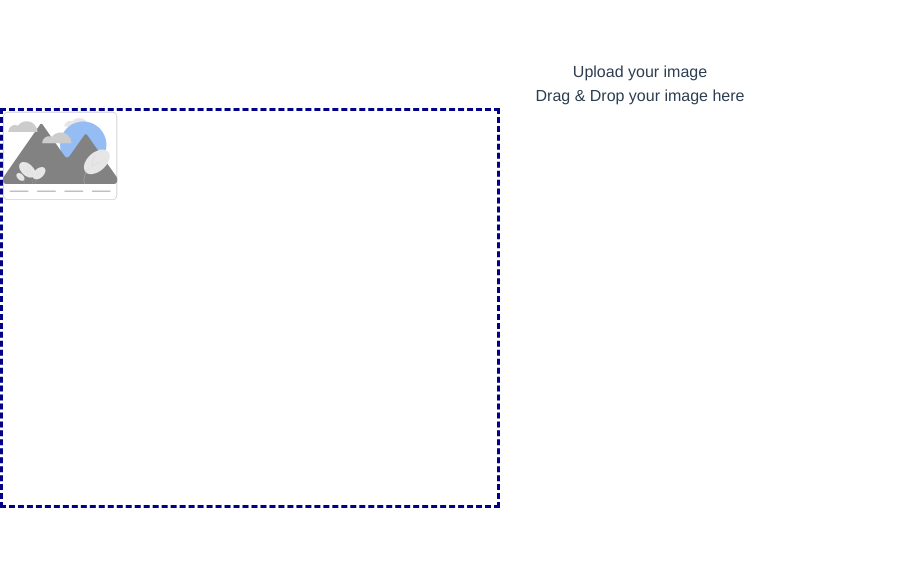
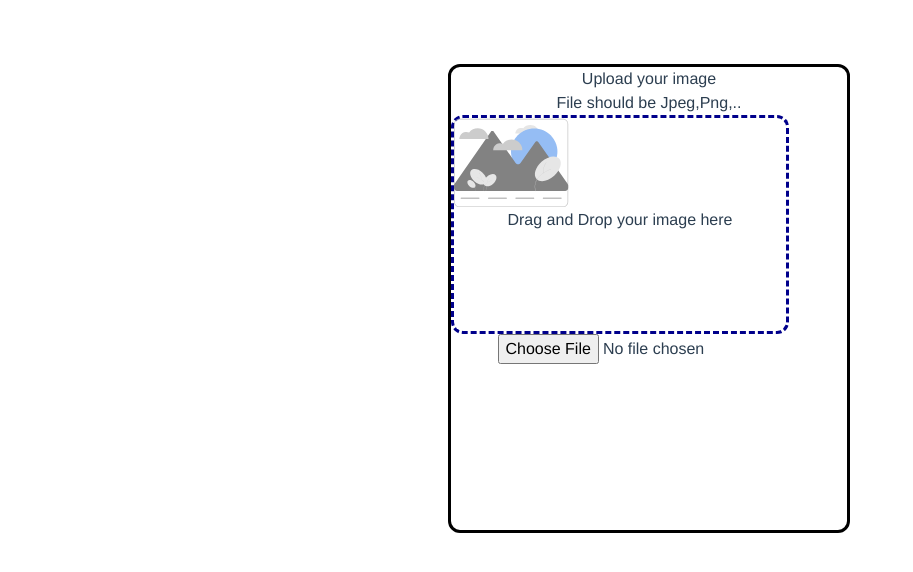
Before and after one commit to BIRDISS-kawtar/ImageUploader, a Vue app: page / in a window 1280 px wide. Shown: the top 572 px of the page, without its empty margins (0-913 px from the left). Built offline with nearby package versions, Linux system fonts and the light colour scheme.

Commit message:
upload with button

```diff
--- a/src/App.vue
+++ b/src/App.vue
@@ -1,15 +1,14 @@
 <script>
-import DragAndDrop from './components/DragAndDrop.vue'
+import DragAndDrop from './components/DragAndDrop.vue';
 export default{
   name : "home",
   components :{
-    DragAndDrop
+    DragAndDrop,
   }
 }
 </script>
 
 <template>
-  <h1>Upload your image</h1>
   <DragAndDrop/>
 </template>
 
--- a/src/components/DragAndDrop.vue
+++ b/src/components/DragAndDrop.vue
@@ -4,7 +4,6 @@ export default{
     name : "dragDrop",
     data(){
         return{
-            drag_drop_state : "Nothing",
             image_url : "/image.svg",
         }
     },
@@ -17,16 +16,22 @@ export default{
             this.drag_drop_state = "Drag Leave Event";
             console.log("state = ",this.drag_drop_state);
         },
-        drop_handle(event){
+        drop_image(event){
 
-            if (event.dataTransfer && event.dataTransfer.files) {// Check if Images are dropped
+            if (event.dataTransfer && event.dataTransfer.files) {// Check if Image is dropped
 
                 if(event.dataTransfer.files[0].type.match(/image\//)){ // Accept only one image
 
                     this.image_url = URL.createObjectURL(event.dataTransfer.files[0]);
-                    console.log("Result is = ",URL.createObjectURL(event.dataTransfer.files[0]));
                 }
 
+            }
+        },
+        upload_image(event){
+
+            if (event.target.files) {// Check if Image is uploaded
+
+                this.image_url = URL.createObjectURL(event.target.files[0]);
             }
         }
     },
@@ -41,19 +46,34 @@ export default{
 }
 </script>
 <template>
-    <p>Drag & Drop your image here</p>
-    <div class="drag_drop_zone"
-        @dragenter.prevent="dragenter_handle"
-        @dragleave.prevent="dragleave_handle"
-        @dragover.prevent
-        @drop.prevent="drop_handle($event)">
-        <img v-bind:src="image_url"/>
+    <div class="upload_image">
+        <h1>Upload your image</h1>
+        <h3>File should be Jpeg,Png,..</h3>
+        <div class="drag_drop_zone"
+            @dragenter.prevent="dragenter_handle"
+            @dragleave.prevent="dragleave_handle"
+            @dragover.prevent
+            @drop.prevent="drop_image($event)">
+            <img v-bind:src="image_url"/>
+            <p>Drag and Drop your image here</p>
+        </div>
+        <input type="file" accept="image/*" @change="upload_image($event)">
     </div>
 </template>
 <style scoped>
+.upload_image{
+    justify-content: center;
+    margin-left: 35% ;
+    margin-top: 5% ;
+    width: 402px;
+    height: 469px;
+    border-radius: 12px;
+    border: black solid;
+}
 .drag_drop_zone{
-    width: 500px;
-    height: 400px;
+    width: 338px;
+    height: 218.9px;
+    border-radius: 12px;
     border: darkblue dashed;
 }
 </style>
```
